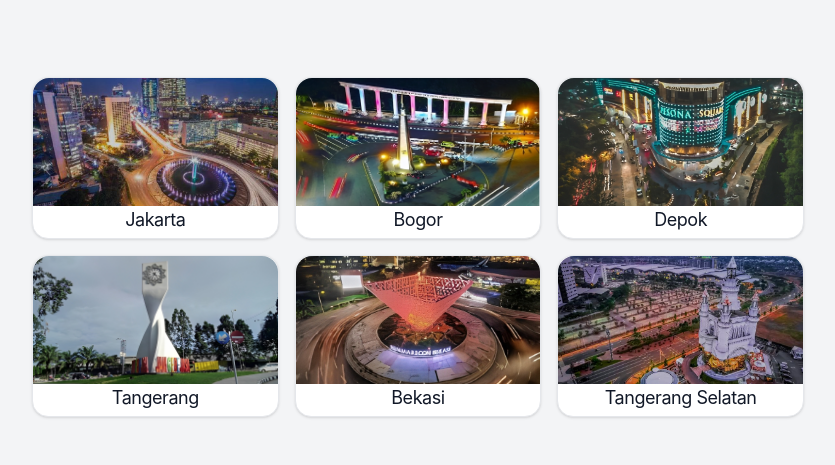
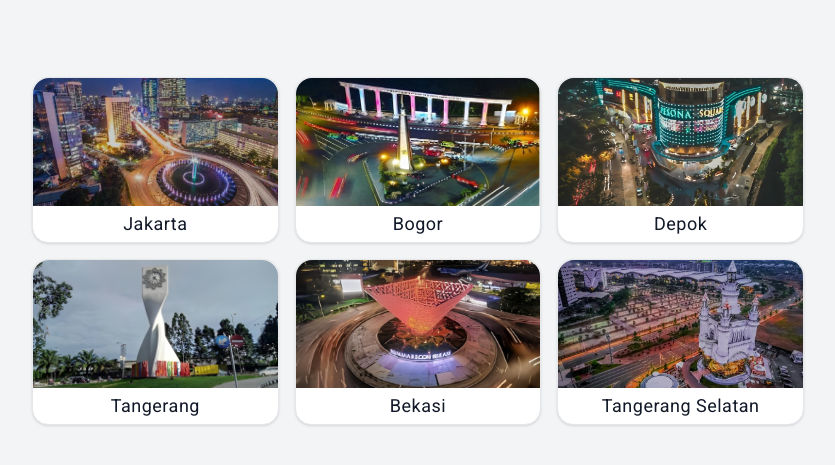
Before and after one commit to Fahmii19/Beranda-Pintoinvest, a website: page index.html in a window 1280 px wide. Shown: the part 249-714 px from the top of the page, without its empty margins (222-1057 px from the left). Drawn offline with nearby package versions, Linux system fonts and the light colour scheme.

Commit message:
perbaiki tulisan nama kota item center dan ganti font roboto

```diff
--- a/index.html
+++ b/index.html
@@ -14,8 +14,15 @@
       href="https://cdnjs.cloudflare.com/ajax/libs/flowbite/1.6.3/flowbite.min.css"
       rel="stylesheet"
     />
+
+    <link rel="preconnect" href="https://fonts.googleapis.com" />
+    <link rel="preconnect" href="https://fonts.gstatic.com" crossorigin />
+    <link
+      href="https://fonts.googleapis.com/css2?family=PT+Sans+Narrow&family=Roboto&display=swap"
+      rel="stylesheet"
+    />
   </head>
-  <body class="bg-gray-100">
+  <body class="bg-gray-100 font-roboto">
     <div
       class="h-full lg:h-screen w-full md:w-screen flex flex-col justify-center items-center sm:flex-row sm:justify-start sm:items-stretch"
     >
@@ -98,16 +105,14 @@
                 <img
                   class="rounded-t-2xl w-full h-[16vh] object-cover"
                   src="jakarta.png"
-                  alt="product image"
+                  alt="jakarta"
                 />
-                <div class="flex items-center justify-center pb-1">
-                  <div class="">
+                <div class="flex items-center justify-center h-[4.5vh]">
                   <h5
-                      class="text-sm sm:text-md md:text-lg lg:text-md text_card font tracking-tight text-gray-900"
+                    class="text-sm sm:text-md md:text-lg lg:text-md text_card tracking-[0.5px] text-gray-900"
                   >
                     Jakarta
                   </h5>
-                  </div>
                 </div>
               </a>
             </div>
@@ -119,18 +124,17 @@
               <img
                 class="rounded-t-2xl w-full h-[16vh] object-cover"
                 src="bogor.png"
-                alt="product image"
+                alt="bogor"
               />
-              <div class="flex items-center justify-center pb-1">
-                <div class="">
+              <div class="flex items-center justify-center h-[4.5vh]">
                 <h5
-                    class="text-sm sm:text-md md:text-lg lg:text-md text_card tracking-tight text-gray-900"
+                  class="text-sm sm:text-md md:text-lg lg:text-md text_card tracking-[0.5px] text-gray-900"
                 >
                   Bogor
                 </h5>
               </div>
             </div>
-            </div>
+
             <!-- Depok -->
             <div
               data-city="depok"
@@ -139,18 +143,17 @@
               <img
                 class="rounded-t-2xl w-full h-[16vh] object-cover"
                 src="depok.png"
-                alt="product image"
+                alt="depok"
               />
-              <div class="flex items-center justify-center pb-1">
-                <div class="">
+              <div class="flex items-center justify-center h-[4.5vh]">
                 <h5
-                    class="text-sm sm:text-md md:text-lg lg:text-md text_card tracking-tight text-gray-900"
+                  class="text-sm sm:text-md md:text-lg lg:text-md text_card tracking-[0.5px] text-gray-900"
                 >
                   Depok
                 </h5>
               </div>
             </div>
-            </div>
+
             <!-- Tangerang -->
             <div
               data-city="tangerang"
@@ -159,16 +162,14 @@
               <img
                 class="rounded-t-2xl w-full h-[16vh] object-cover"
                 src="tangerang.png"
-                alt="product image"
+                alt="tangerang"
               />
-              <div class="flex items-center justify-center pb-1">
-                <div class="">
+              <div class="flex items-center justify-center h-[4.5vh]">
                 <h5
-                    class="text-sm sm:text-md md:text-lg lg:text-md text_card tracking-tight text-gray-900"
+                  class="text-sm sm:text-md md:text-lg lg:text-md text_card tracking-[0.5px] text-gray-900"
                 >
                   Tangerang
                 </h5>
-                </div>
               </div>
             </div>
             <!-- Bekasi -->
@@ -181,14 +182,12 @@
                 src="bekasi.png"
                 alt="product image"
               />
-              <div class="flex items-center justify-center pb-1">
-                <div class="">
+              <div class="flex items-center justify-center h-[4.5vh]">
                 <h5
-                    class="text-sm sm:text-md md:text-lg lg:text-md text_card tracking-tight text-gray-900"
+                  class="text-sm sm:text-md md:text-lg lg:text-md text_card tracking-[0.5px] text-gray-900"
                 >
                   Bekasi
                 </h5>
-                </div>
               </div>
             </div>
             <!-- Tangerang Selatan -->
@@ -200,16 +199,14 @@
                 <img
                   class="rounded-t-2xl w-full h-[16vh] object-cover"
                   src="tangsel.jpeg"
-                  alt="product image"
+                  alt="tangerang-selatan"
                 />
-                <div class="flex items-center justify-center pb-1">
-                  <div class="">
+                <div class="flex items-center justify-center h-[4.5vh]">
                   <h5
-                      class="text-sm sm:text-md md:text-lg lg:text-md text_card tracking-tight text-gray-900"
+                    class="text-sm sm:text-md md:text-lg lg:text-md text_card tracking-[0.5px] text-gray-900"
                   >
                     Tangerang Selatan
                   </h5>
-                  </div>
                 </div>
               </a>
             </div>
--- a/tailwind.config.js
+++ b/tailwind.config.js
@@ -1,8 +1,13 @@
 /** @type {import('tailwindcss').Config} */
 module.exports = {
   content: ["*.{html,js}"],
+  darkMode: false,
   theme: {
-    extend: {},
+    extend: {
+      fontFamily: {
+        roboto: ["Roboto"],
+      },
+    },
     screens: {
       sm: "360px",
       md: "768px",
```
Also changed, not shown: dist/output.css. Lines whose indentation alone changed are shown as unchanged.
